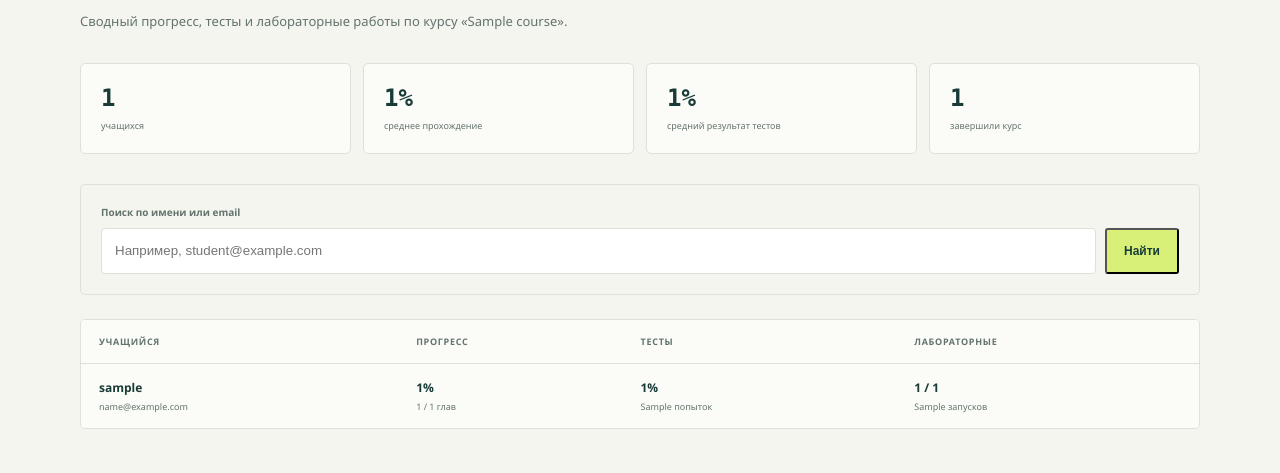
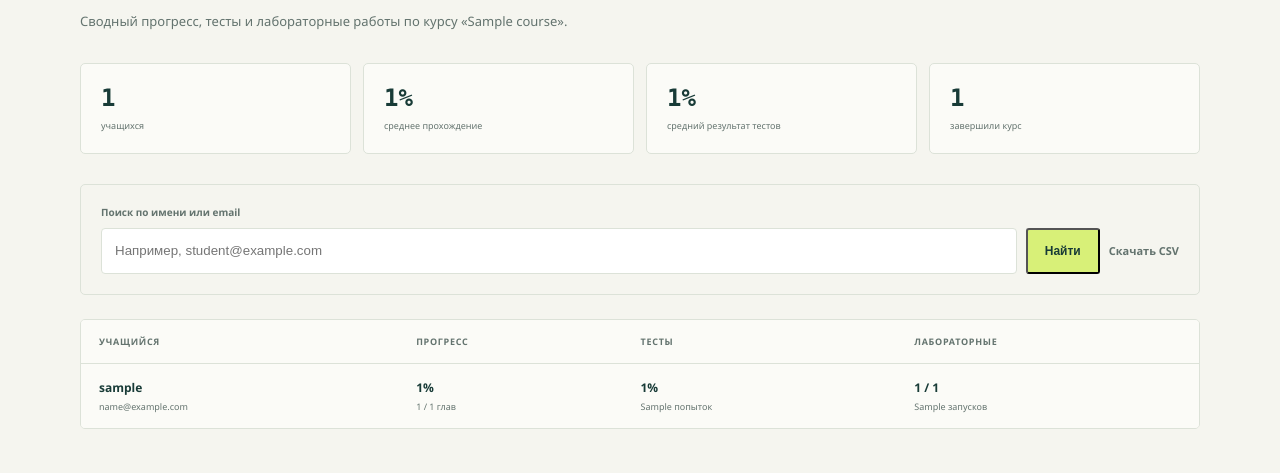
Before and after one commit to schvp/study_guide, a Flask app: template templates/teacher_reports.html in a window 1280 px wide. Shown: the part 270-743 px from the top of the page. Run offline with Flask 3, Linux system fonts and the light colour scheme; the template is opened without the code that fills it: most values are stand-ins (such as "Sample title", 1, 10 or a date in 2020).

Commit message:
Add teacher report download action

```diff
--- a/templates/teacher_reports.html
+++ b/templates/teacher_reports.html
@@ -40,6 +40,7 @@
                 <input id="teacher-report-query" name="q" value="{{ search_query }}" maxlength="100" placeholder="Например, student@example.com">
                 <button class="primary-link" type="submit">Найти</button>
                 {% if search_query %}<a class="secondary-link" href="{{ url_for('teacher_reports') }}">Сбросить</a>{% endif %}
+                <a class="secondary-link" href="{{ url_for('export_teacher_reports', q=search_query) }}">Скачать CSV</a>
             </div>
         </form>
 
```
